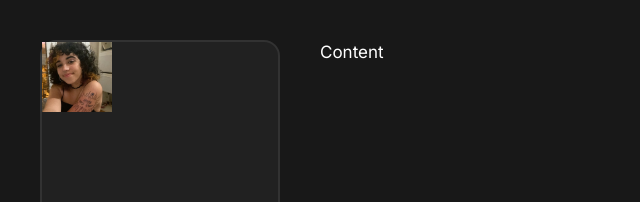
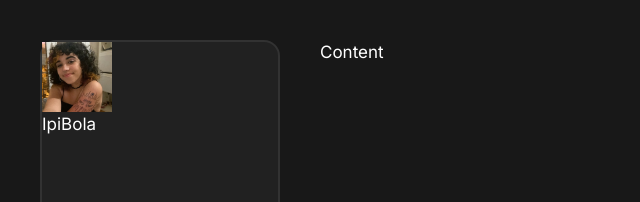
Before and after one commit to Peleton-011/chore-tracker, a Next.js app: page / in a window 1280 px wide. Shown: the top 202 px of the page, without its empty margins (0-640 px from the left). Built offline with nearby package versions, Linux system fonts and the light colour scheme.

Commit message:
Add name

```diff
--- a/app/components/Sidebar/Sidebar.tsx
+++ b/app/components/Sidebar/Sidebar.tsx
@@ -10,7 +10,7 @@ function Sidebar() {
 	return (
 		<SidebarStyled theme={theme}>
 			<div className="profile">
-				<div className="profile-overlay">
+				<div className="profile-overlay"></div>
 				<div className="image-wrapper">
 					<Image
 						src="/avatar.jpeg"
@@ -19,7 +19,10 @@ function Sidebar() {
 						height={70}
 					/>
 				</div>
-				</div>
+				<h1>
+					<span>Ipi</span>
+					<span>Bola</span>
+				</h1>
 			</div>
 		</SidebarStyled>
 	);
```
Lines whose indentation alone changed are shown as unchanged.
